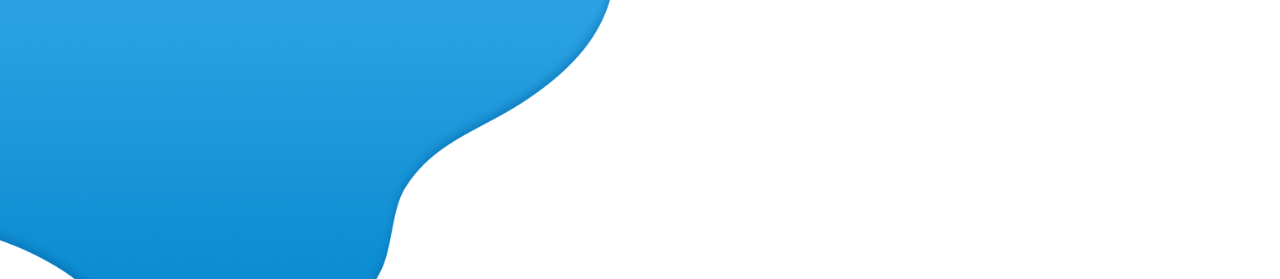
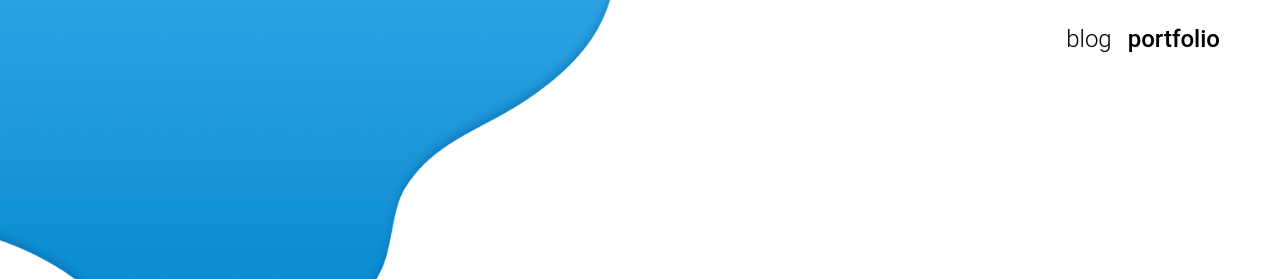
Before and after one commit to joelhenryclark123/folio, a Gatsby site: page / in a window 1280 px wide. Shown: the top 279 px of the page. Built offline with nearby package versions, Linux system fonts and the light colour scheme; Gatsby itself is replaced by a stand-in of ours.

Commit message:
added header to blog

```diff
--- a/gatsby-config.js
+++ b/gatsby-config.js
@@ -8,6 +8,9 @@ module.exports = {
   siteMetadata: {
     title: `Joel Clark`,
   },
-  plugins: [`gatsby-plugin-react-helmet`],
+  plugins: [
+    `gatsby-plugin-react-helmet`,
+    `gatsby-link`
+  ],
   pathPrefix: "/folio",
 }
--- a/package.json
+++ b/package.json
@@ -16,6 +16,7 @@
   },
   "dependencies": {
     "gatsby": "^2.24.63",
+    "gatsby-link": "^2.8.0",
     "gatsby-plugin-react-helmet": "^3.3.11",
     "react": "^16.12.0",
     "react-dom": "^16.12.0",
--- /dev/null
+++ b/src/components/Header/Header.css
@@ -0,0 +1,24 @@
+.HeaderWrapper {
+    display: block;
+    position: absolute;
+    right: 60px;
+}
+
+.HeaderGroup {
+    display: grid;
+    grid-template-columns: auto auto;
+    column-gap: 16px;
+}
+
+#selected {
+    color: black;
+    font-weight: 500;
+    font-size: 24px;
+}
+
+#unselected {
+    color: black;
+    font-weight: 300;
+    font-size: 24px;
+
+}
--- /dev/null
+++ b/src/components/Header/Header.js
@@ -0,0 +1,18 @@
+import React from 'react'
+import { Link } from 'gatsby'
+import './Header.css'
+
+const Header = () => (
+    <div className="HeaderWrapper">
+        <div className="HeaderGroup">
+            <Link to="http://joelhenryclark123.github.io/blog">
+                <p id="unselected">blog</p>
+            </Link>
+            <Link to="/">
+                <p id="selected">portfolio</p>
+            </Link>
+        </div>
+    </div>
+)
+
+export default Header
--- a/src/pages/index.js
+++ b/src/pages/index.js
@@ -5,6 +5,7 @@ import Footer from '../components/Footer/Footer.js'
 import Beaver from '../components/Beaver/Beaver.js'
 import Helmet from 'react-helmet'
 import { graphql } from "gatsby"
+import Header from '../components/Header/Header.js'
 
 import './index.css'
 
@@ -13,7 +14,7 @@ const IndexPage = ({data}) => (
     <Helmet
       title={data.site.siteMetadata.title}
     />
-
+    <Header/>
     <Hero/>
     <Beaver/>
     <div className="Conclusion">
```
Also changed, not shown: 1 other file.
